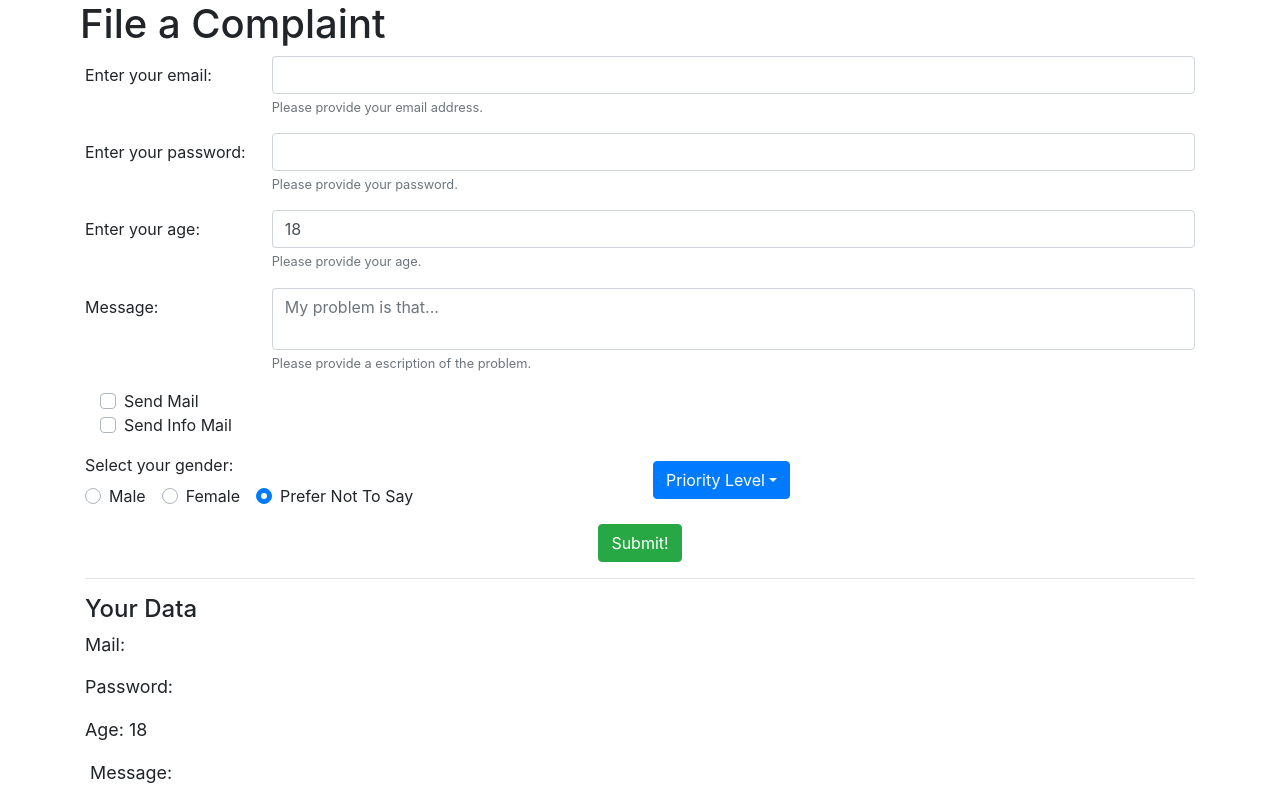
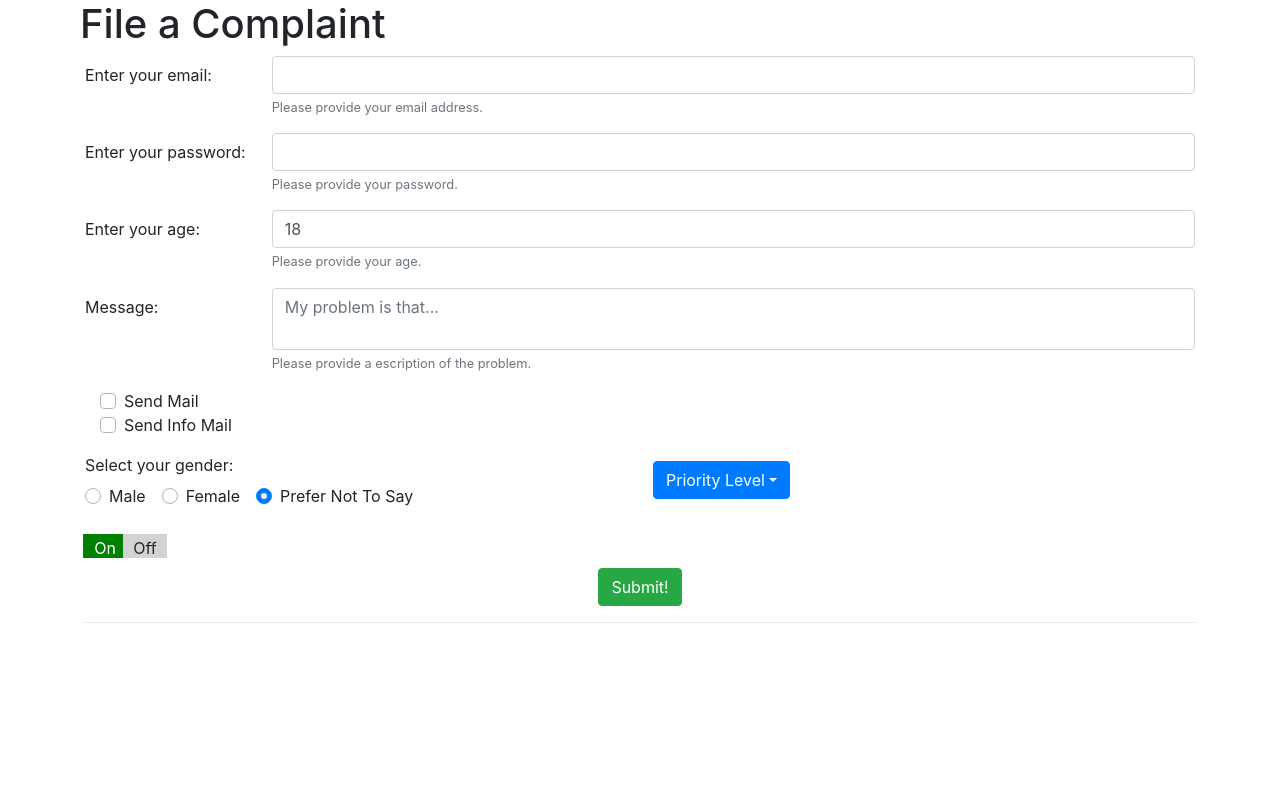
Before and after one commit to ukenny/vue-course-module-eleven-forms, a Vue app: page / in a window 1280 px wide. Shown: the top 800 px of the page. Built offline with nearby package versions, Linux system fonts and the light colour scheme.

Commit message:
End of vue-js Forms module

```diff
--- a/src/App.vue
+++ b/src/App.vue
@@ -120,12 +120,18 @@
           </b-dropdown>
         </div>
       </b-form-row>
+      <app-switch v-model="dataSwitch"></app-switch>
       <div class="col-xs-12" style="text-align:center;">
-        <button class="btn btn-success">Submit!</button>
+        <button
+          class="btn btn-success"
+          @click.prevent="complaintSubmitted($event)"
+        >
+          Submit!
+        </button>
       </div>
       <hr />
-      <b-form-row>
       <div
+        v-if="isSubmitted"
         class="col-xs-12 col-sm-8 col-sm-offset-2 col-md-6 col-md-offset-3"
       >
         <div class="panel panel-default">
@@ -152,19 +158,22 @@
             </ul>
             <p>Gender: {{ genderSelection }}</p>
             <p>Priority: {{ priorityLevel }}</p>
-              <p>Switched:</p>
+            <p>Switched: {{ dataSwitch }}</p>
           </div>
         </div>
       </div>
-      </b-form-row>
     </b-form>
   </b-container>
 </template>
 
 <script>
+import Switch from "./components/Switch.vue";
+
 export default {
   name: "app",
-  components: {},
+  components: {
+    "app-switch": Switch
+  },
   data: function() {
     return {
       userData: {
@@ -181,12 +190,17 @@ export default {
         { text: "Male", value: "male" },
         { text: "Female", value: "female" },
         { text: "Prefer Not To Say", value: "other" }
-      ]
+      ],
+      dataSwitch: true,
+      isSubmitted: false
     };
   },
   methods: {
     priorityClicked(event) {
       this.priorityLevel = event.target.text;
+    },
+    complaintSubmitted() {
+      this.isSubmitted = true;
     }
   }
 };
--- /dev/null
+++ b/src/components/Switch.vue
@@ -0,0 +1,46 @@
+<template>
+  <div>
+    <div id="on" @click="onSwitch(true)" :class="{ active: value }">
+      On
+    </div>
+    <div id="off" @click="onSwitch(false)" :class="{ active: !value }">
+      Off
+    </div>
+  </div>
+</template>
+
+<script>
+export default {
+  props: ["value"],
+  methods: {
+    onSwitch(boolValue) {
+      this.$emit("input", boolValue);
+    }
+  }
+};
+</script>
+
+<style scoped>
+#on,
+#off {
+  width: 40px;
+  height: 20px;
+  background-color: lightgray;
+  padding: 2px;
+  display: inline-block;
+  margin: 10px -2px;
+  box-sizing: content-box;
+  cursor: pointer;
+  text-align: center;
+}
+#on:hover,
+#on.active {
+  background-color: green;
+  color: white;
+}
+#off:hover,
+#off.active {
+  background-color: red;
+  color: white;
+}
+</style>
--- a/src/main.js
+++ b/src/main.js
@@ -10,5 +10,6 @@ Vue.use(PortalVue);
 Vue.use(BootstrapVue);
 
 new Vue({
-  render: h => h(App)
+  render: h => h(App),
+  components: {}
 }).$mount("#app");
```
Lines whose indentation alone changed are shown as unchanged.
